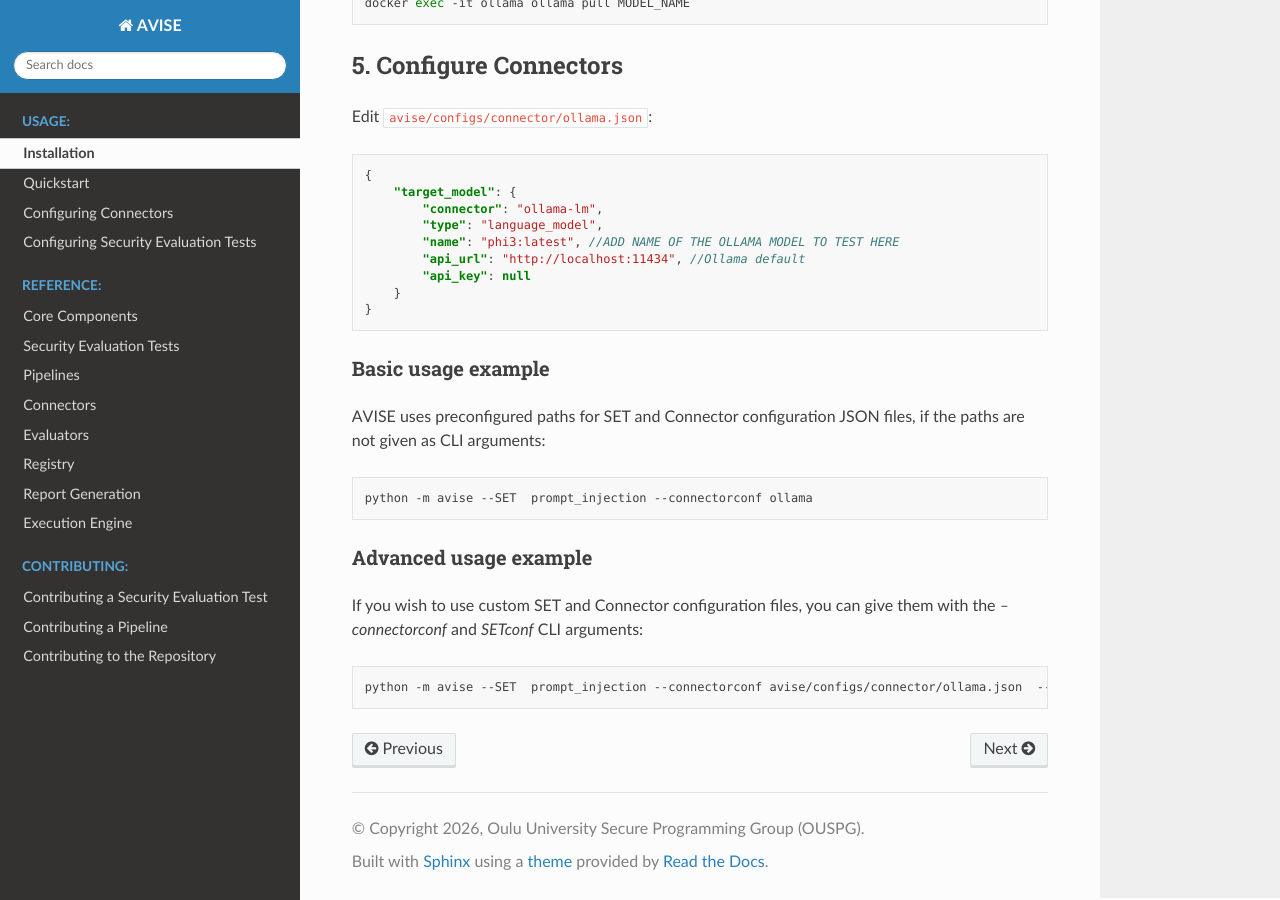
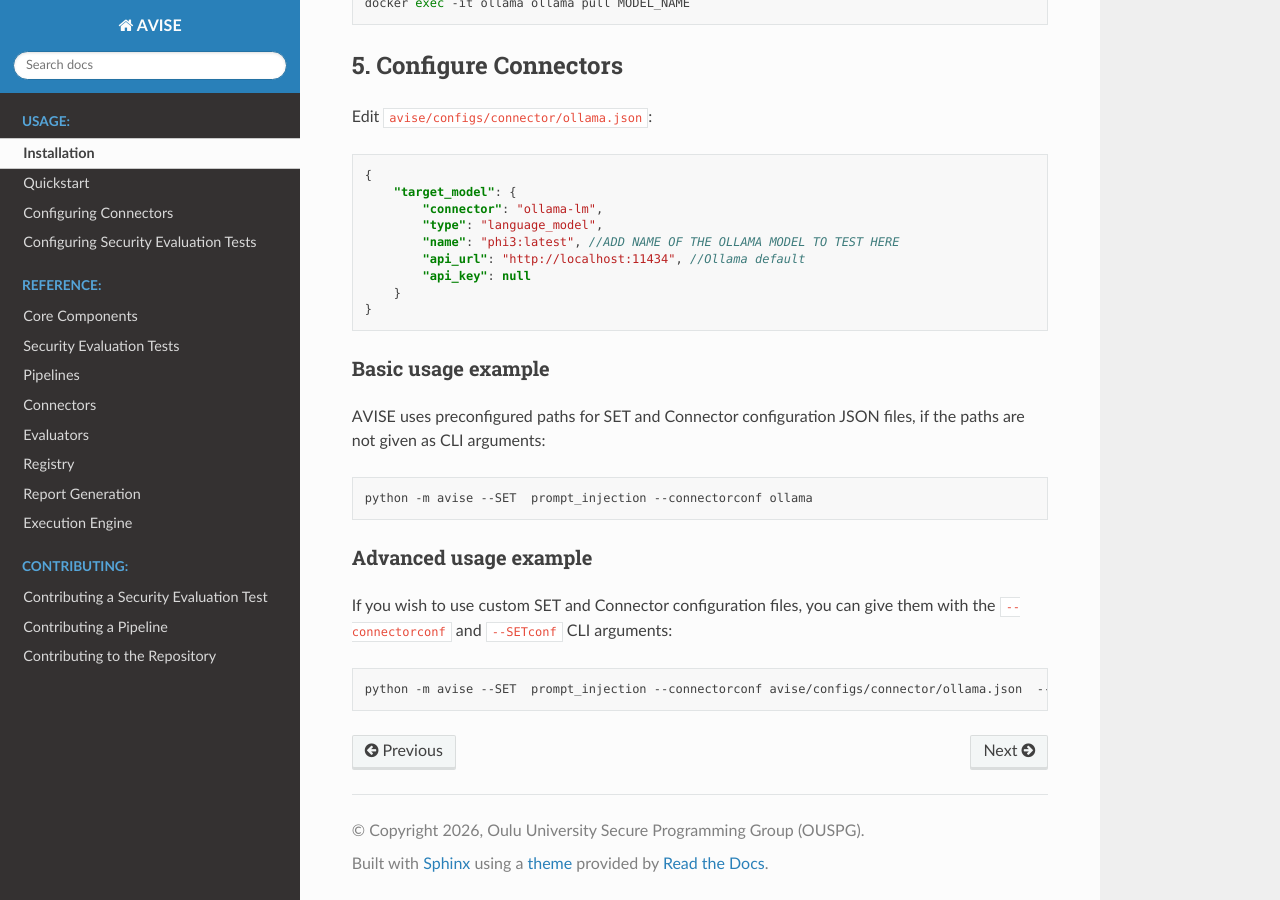
Before and after one commit to ouspg/AVISE, a Sphinx documentation site: the page built from docs/source/installation.rst, in a window 1280 px wide and 900 px high, scrolled down 1580 px. Built offline with Sphinx 7.4.7 and the Read the Docs theme 3.1.0, drawn with Linux system fonts in a browser that asks for light colours.

Commit message:
styling fix

```diff
--- a/docs/source/installation.rst
+++ b/docs/source/installation.rst
@@ -106,7 +106,7 @@ AVISE uses preconfigured paths for SET and Connector configuration JSON files, i
 Advanced usage example
 -----------------------
 
-If you wish to use custom SET and Connector configuration files, you can give them with the `--connectorconf` and `SETconf` CLI arguments:
+If you wish to use custom SET and Connector configuration files, you can give them with the ``--connectorconf`` and ``--SETconf`` CLI arguments:
 
 .. code:: bash
 
--- a/docs/source/quickstart.rst
+++ b/docs/source/quickstart.rst
@@ -105,7 +105,7 @@ AVISE uses preconfigured paths for SET and Connector configuration JSON files, i
 Advanced usage example
 -----------------------
 
-If you wish to use custom SET and Connector configuration files, you can give them with the `--connectorconf` and `SETconf` CLI arguments:
+If you wish to use custom SET and Connector configuration files, you can give them with the ``--connectorconf`` and ``--SETconf`` CLI arguments:
 
 .. code:: bash
 
```
